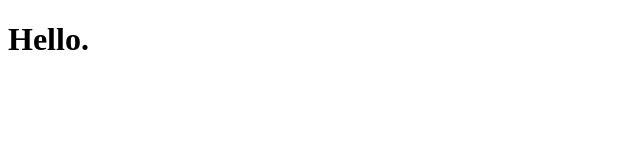
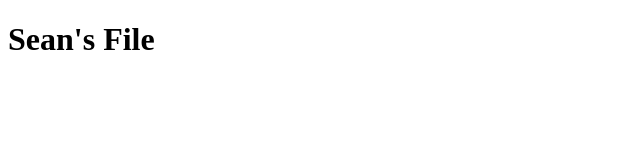
Before and after one commit to cc-erty/git-test-2, a plain HTML site: page index.html in a window 1280 px wide. Shown: the whole page, without its empty margins (0-640 px from the left). Drawn offline with Linux system fonts and the light colour scheme.

Commit message:
This is my commit

```diff
--- a/index.html
+++ b/index.html
@@ -1,10 +1,13 @@
 <!DOCTYPE html>
 <html lang="en">
+
 <head>
 	<meta charset="UTF-8">
 	<title>Hi</title>
 </head>
+
 <body>
-	<h1>Hello.</h1>
+	<h1>Sean's File</h1>
 </body>
+
 </html>
```
